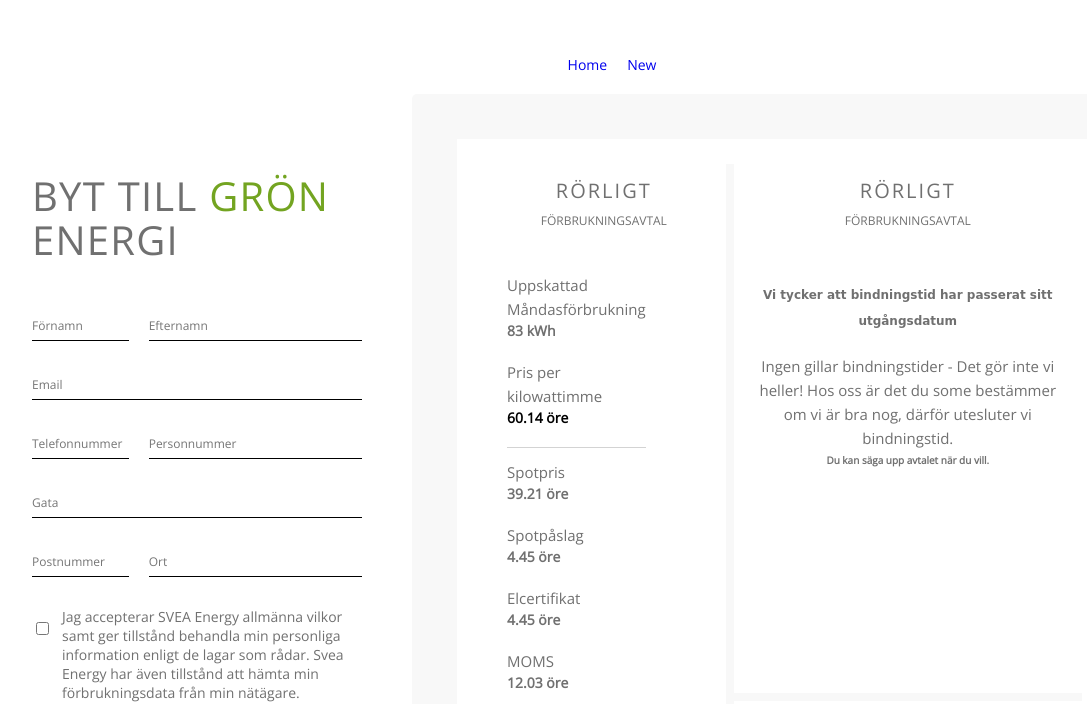
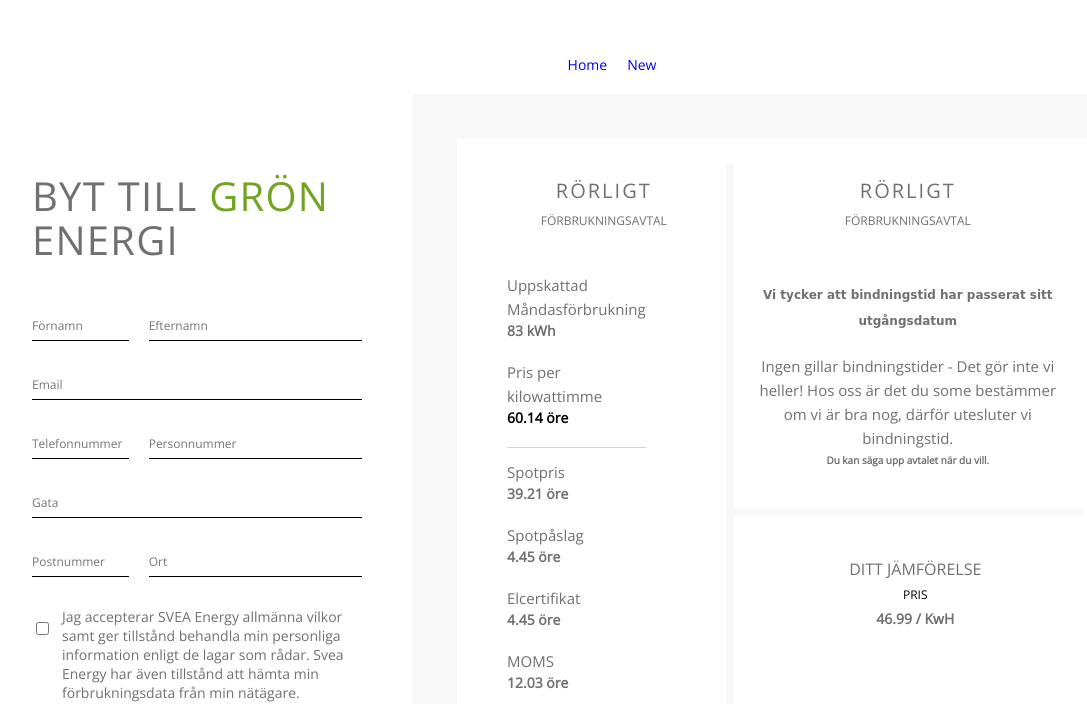
Before and after one commit to alisvea/energy-react, a React (Create React App) app in the folder react/: page /new in a window 1280 px wide. Shown: the part 125-829 px from the top of the page, without its empty margins (48-1135 px from the left). Built offline with nearby package versions, Linux system fonts and the light colour scheme.

Commit message:
Added min height in style

```diff
--- a/react/public/css/style.css
+++ b/react/public/css/style.css
@@ -514,8 +514,7 @@ p.heading {
   margin: 40px 0px 1px 0px;
   padding-top: 0px;
   padding-right: 80px;
-  padding-bottom: 0px;
-  min-height: 412px; }
+  padding-bottom: 0px; }
   .solar-customers .calculator-content .item {
     text-align: left;
     margin-bottom: 20px; }
--- a/react/src/components/Index.js
+++ b/react/src/components/Index.js
@@ -469,6 +469,7 @@ class Index extends React.Component {
                                                     <div className="calculator-content"
                                                          style={{
                                                              border: 'none',
+                                                             minHeight: '412px',
                                                              paddingRight: '25px'
                                                          }}>
 
```
Also changed, not shown: 2 other files (tests, documents, lock files or other folders).
